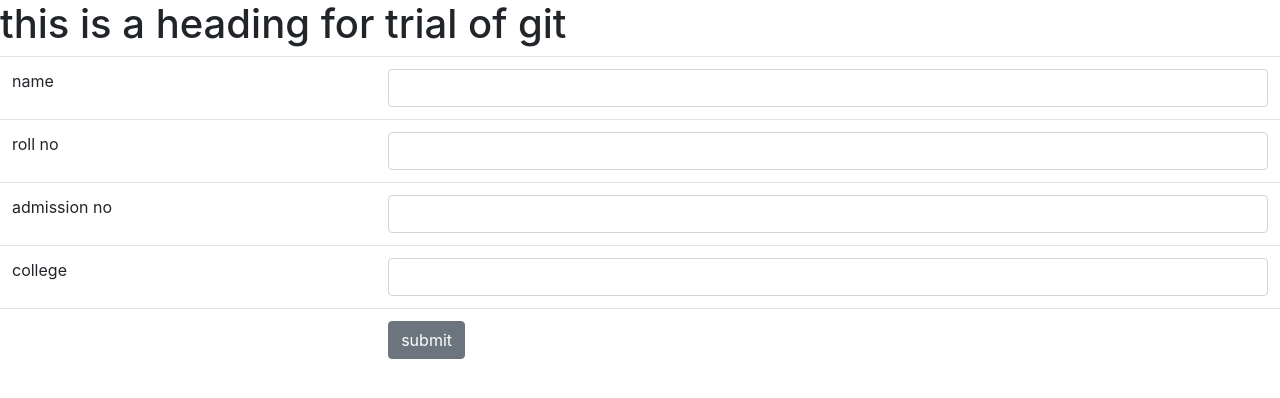
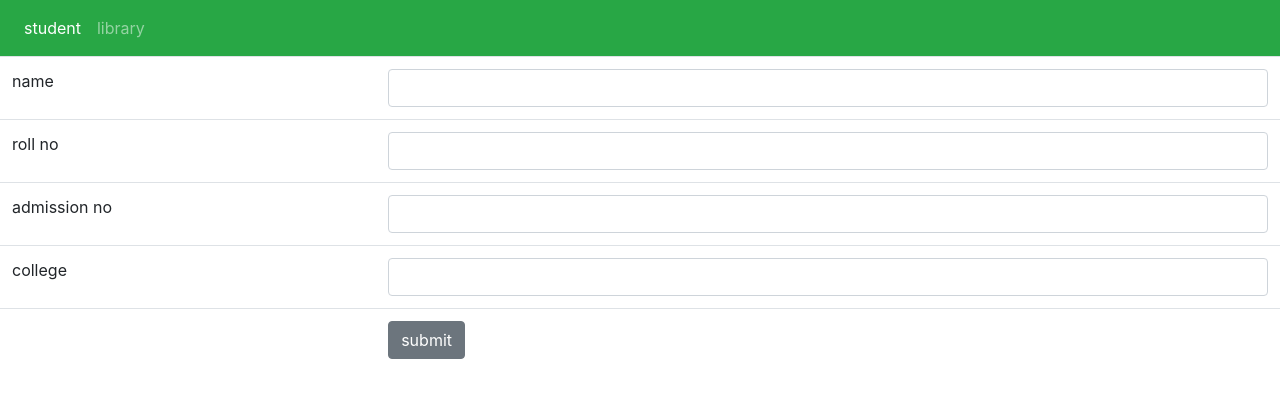
Before and after one commit to manjusurya/abcd, a plain HTML site: page index.html in a window 1280 px wide. Drawn offline with nearby package versions, Linux system fonts and the light colour scheme.

Commit message:
new navigation bar setup

```diff
--- a/index.html
+++ b/index.html
@@ -7,7 +7,19 @@
     <link rel="stylesheet" href="https://stackpath.bootstrapcdn.com/bootstrap/4.4.1/css/bootstrap.min.css" integrity="sha384-Vkoo8x4CGsO3+Hhxv8T/Q5PaXtkKtu6ug5TOeNV6gBiFeWPGFN9MuhOf23Q9Ifjh" crossorigin="anonymous">
 </head>
 <body>
-    <h1>this is a heading for trial of git</h1>
+    <nav class="navbar navbar-expand-sm bg-success navbar-dark">
+        <ul class="navbar-nav">
+          <li class="nav-item active">
+            <a class="nav-link" href="index.html">student</a>
+          </li>
+          <li class="nav-item">
+            <a class="nav-link" href="book.html">library</a>
+          </li>
+
+
+        </ul>
+      </nav>
+
     <table class="table">
         <tr>
             <td>name</td>
```
Also changed, not shown: book.html (+14 -0 lines).
